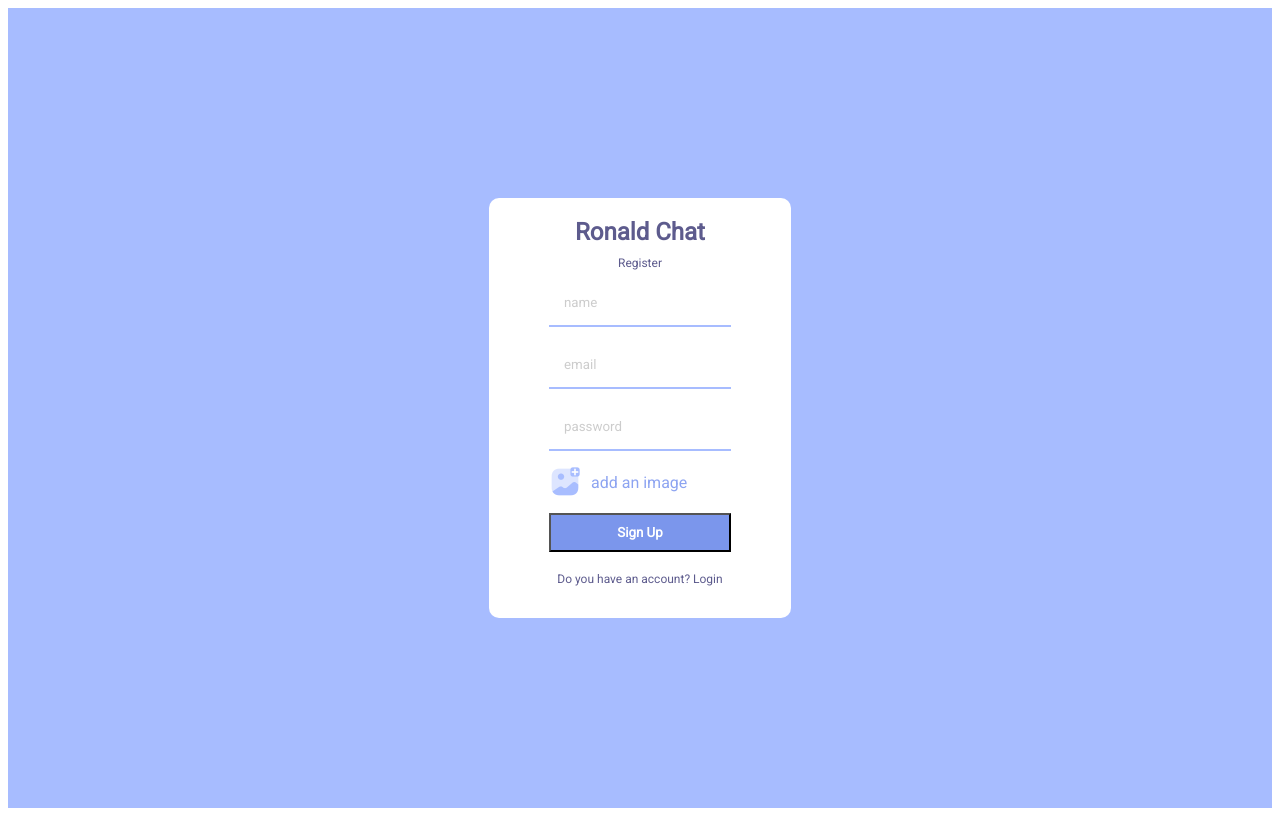
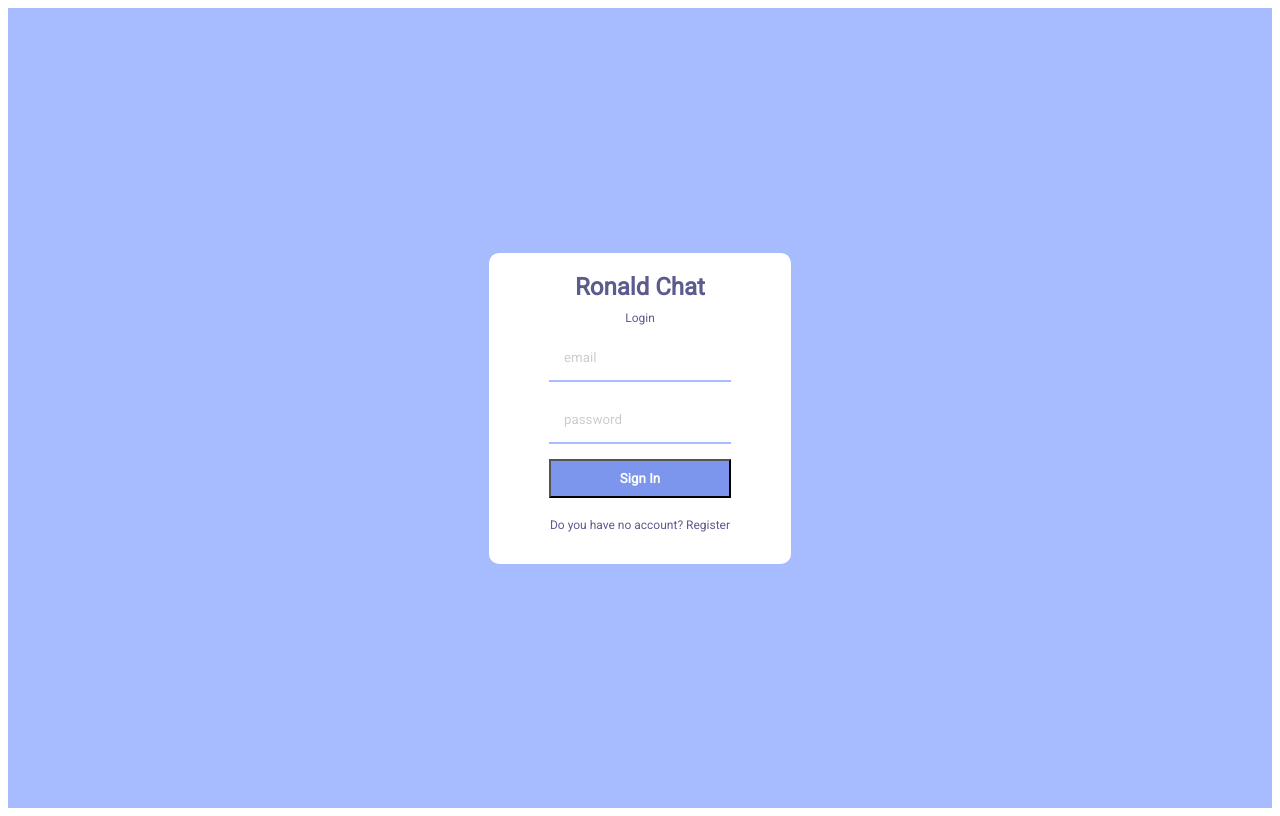
Before and after one commit to Zerudosuu/PracticeFolder, a React (Vite) app in the folder vite-react-chat/: page /login in a window 1280 px wide. Built offline with nearby package versions, Linux system fonts and the light colour scheme.

Commit message:
adding firebase database, working on the route now

```diff
--- a/package.json
+++ b/package.json
@@ -1,5 +1,8 @@
 {
   "devDependencies": {
     "scss": "^0.2.4"
+  },
+  "dependencies": {
+    "react-router-dom": "^6.21.3"
   }
 }
--- a/vite-react-chat/src/App.jsx
+++ b/vite-react-chat/src/App.jsx
@@ -2,9 +2,20 @@
 import { Home } from "./Pages/Home";
 import { Login } from "./Pages/Login";
 import "./style.scss";
+import { BrowserRouter, Routes, Route } from "react-router-dom";
 
 function App() {
-  return <Register />;
+  return (
+    <BrowserRouter>
+      <Routes>
+        <Route path="/">
+          <Route index element={<Home />} />
+          <Route path="login" element={<Login />} />
+          <Route path="register" element={<Register />} />
+        </Route>
+      </Routes>
+    </BrowserRouter>
+  );
 }
 
 export default App;
--- a/vite-react-chat/src/Pages/Login.jsx
+++ b/vite-react-chat/src/Pages/Login.jsx
@@ -1,6 +1,6 @@
 export const Login = () => {
   return (
-    <div className="formCointainer">
+    <div className="formContainer">
       <div className="formWrapper">
         <span className="logo">Ronald Chat</span>
         <span className="title">Login</span>
--- a/vite-react-chat/src/Pages/Register.jsx
+++ b/vite-react-chat/src/Pages/Register.jsx
@@ -3,9 +3,14 @@
 import { auth, storage } from "../firebase";
 import { useState } from "react";
 import { ref, uploadBytesResumable, getDownloadURL } from "firebase/storage";
+import { doc, setDoc } from "firebase/firestore";
+import { db } from "../firebase";
+import { useNavigate } from "react-router-dom";
 
 export const Register = () => {
   const [err, setErr] = useState(false);
+  const navigate = useNavigate();
+
   const handleSubmit = async (e) => {
     e.preventDefault();
 
@@ -25,11 +30,25 @@
           setErr(true);
         },
         () => {
+          console.log(res.user);
           getDownloadURL(uploadTask.snapshot.ref).then(async (downloadURL) => {
             await updateProfile(res.user, {
               displayName,
               photoURL: downloadURL,
             });
+
+            await setDoc(doc(db, "users", res.user.uid), {
+              uid: res.user.uid,
+              displayName,
+              email,
+              photoURL: downloadURL,
+            });
+
+            await setDoc(doc(db, "userChats", res.user.uid), {});
+
+            console.log("Navigating to home page...");
+
+            navigate("/");
           });
         }
       );
@@ -39,7 +58,7 @@
   };
 
   return (
-    <div className="formCointainer">
+    <div className="formContainer">
       <div className="formWrapper">
         <span className="logo">Ronald Chat</span>
         <span className="title">Register</span>
--- a/vite-react-chat/src/firebase.js
+++ b/vite-react-chat/src/firebase.js
@@ -2,20 +2,21 @@
 import { initializeApp } from "firebase/app";
 import { getAuth } from "firebase/auth";
 import { getStorage } from "firebase/storage";
-// TODO: Add SDKs for Firebase products that you want to use
-// https://firebase.google.com/docs/web/setup#available-libraries
+import { getFirestore } from "firebase/firestore";
 
-// Your web app's Firebase configuration
 const firebaseConfig = {
-  apiKey: "AIzaSyBdUCJQ-ielkrj-PaTjFrHBHKcbsvC_HCA",
-  authDomain: "react-chat-86f49.firebaseapp.com",
-  projectId: "react-chat-86f49",
-  storageBucket: "react-chat-86f49.appspot.com",
-  messagingSenderId: "352444815879",
-  appId: "1:352444815879:web:e0522a865e7febca87a8a2",
+  apiKey: "AIzaSyA8mXQrCQdNnrGkw2UNtP4J25MFiMpAuF0",
+  authDomain: "react-chat-d79a0.firebaseapp.com",
+  projectId: "react-chat-d79a0",
+  storageBucket: "react-chat-d79a0.appspot.com",
+  messagingSenderId: "52553248720",
+  appId: "1:52553248720:web:9262f418e8b256eb1b53d5",
 };
 
 // Initialize Firebase
 export const app = initializeApp(firebaseConfig);
 export const auth = getAuth();
 export const storage = getStorage();
+export const db = getFirestore(app);
+
+console.log(db);
--- a/vite-react-chat/src/style.scss
+++ b/vite-react-chat/src/style.scss
@@ -20,7 +20,7 @@
   font-family: "Roboto", sans-serif;
 }
 
-.formCointainer {
+.formContainer {
   background-color: #a7bcff;
   height: 100vh;
   display: flex;
```
Also changed, not shown: 1 other file (tests, documents, lock files or other folders).
